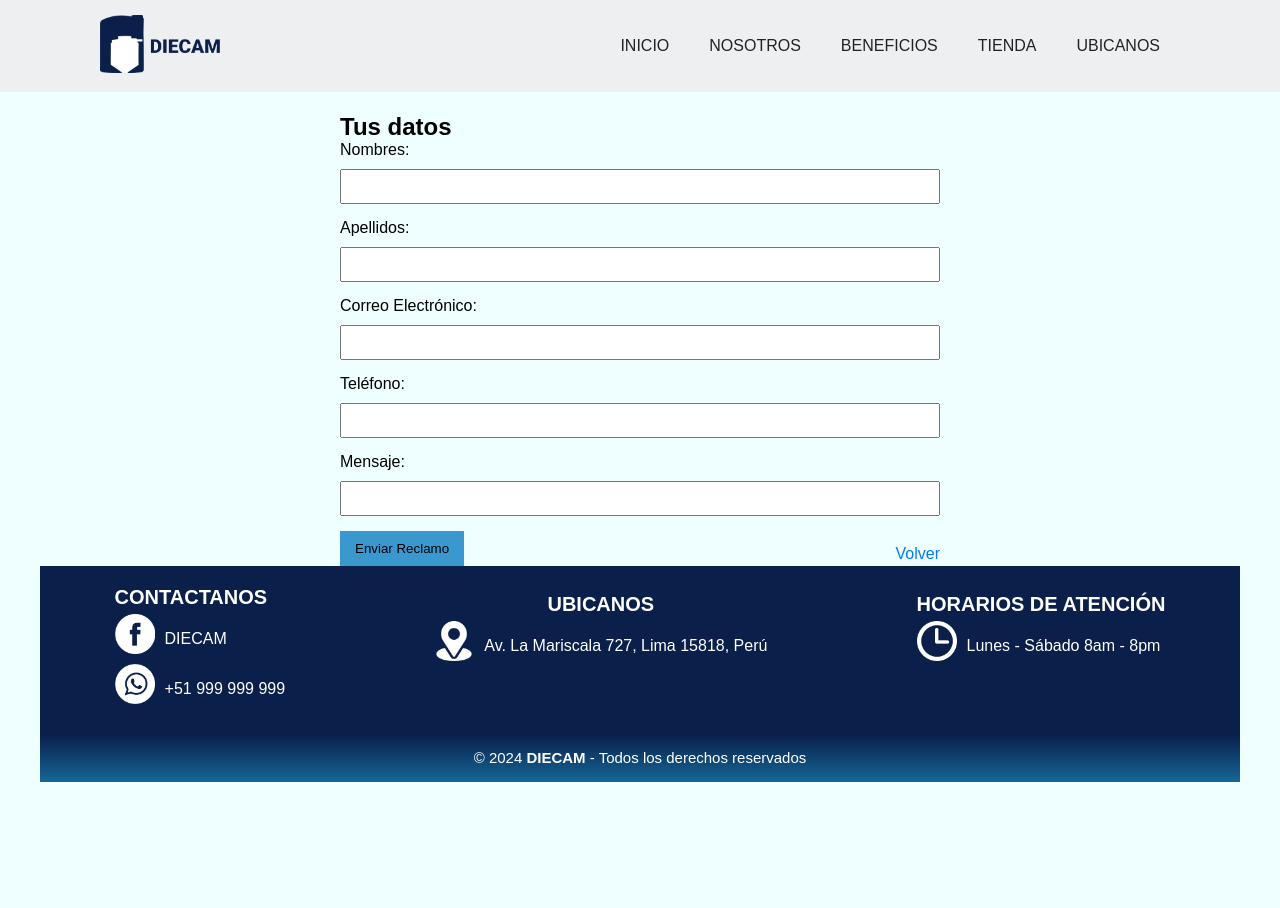
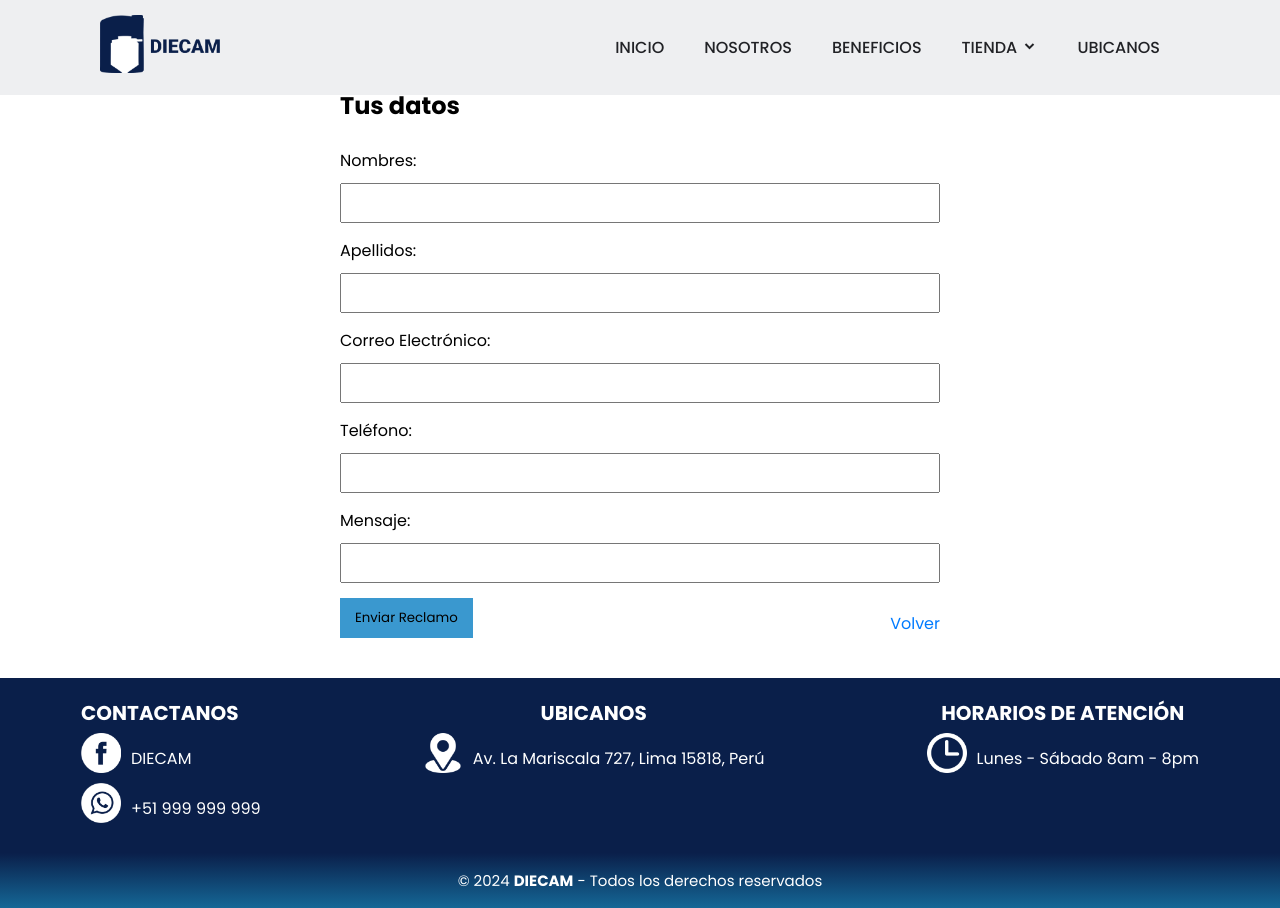
Before and after one commit to Ander678/PAGINA_ROTOPLAST, a PHP site: page /reclamo.html in a window 1280 px wide. Before the commit the page ends 782 px from the top, so only its background shows below. Run offline with PHP 8.4, Linux system fonts and the light colour scheme.

Commit message:
pusheo de reclamo

```diff
--- a/rotoplast/css/reclamo.css
+++ b/rotoplast/css/reclamo.css
@@ -1,10 +1,3 @@
-body {
-    font-family: Arial, sans-serif;
-    margin: 20px;
-    padding: 20px;
-    background-color: rgb(239, 255, 255);
-}
-
 h1 {
     text-align: center;
     color: #333;
@@ -25,10 +18,6 @@ input, textarea {
     padding: 8px;
     margin-bottom: 15px;
     box-sizing: border-box;
-}
-
-textarea {
-    resize: vertical;
 }
 
 button {
@@ -78,3 +67,10 @@ button:hover {
     justify-content: space-between;
     align-items: center;
 }
+#HOJA{
+    font-family: Arial, sans-serif;
+    margin: 20px;
+    padding: 20px;
+    background-color: #ffffff;
+    align-items: center;
+}
--- a/rotoplast/productos.html
+++ b/rotoplast/productos.html
@@ -116,7 +116,7 @@
                     <!--Inicio CISTERNAS-->
                     <div class="box" data-nombre="CISTERNA" category="Cisternas" data-cantidad="12">
                         <div class="box-img">
-                            <img src="img/PRODUCTOS DIECAM/CISTERNA/CISTERNA 1,200 LTS con Valv Y Flotador+T. Succión/2662293074.png" alt="">
+                            <img src="img/PRODUCTOS DIECAM/CISTERNA/CISTERNA 2,000 LT con Valv Y Flotador+T. Succión/2570921463.jpg" alt="">
                         </div>
                         <h4>CISTERNA 1,200 LTS con Valv Y Flotador+T. Succión</h4>
                         <a href="https://api.whatsapp.com/send?phone=51919473580" target="_blank" class="btn">COTIZA AHORA!</a>
@@ -348,7 +348,7 @@
 
                     <div class="box" data-nombre="TERNA" category="Termas" data-cantidad="1">
                         <div class="box-img">
-                            <img src="img/PRODUCTOS DIECAM/TERNAS/DUCHA ELECTRICA 4T 220V BLANCA/2589011816.png" alt="">
+menu-icon                            <img src="img/PRODUCTOS DIECAM/TERNAS/DUCHA ELECTRICA 4T 220V BLANCA/2589011816.png" alt="">
                         </div>
                         <h4>DUCHA ELECTRICA 4T 220V BLANCA</h4>
                         <a href="https://api.whatsapp.com/send?phone=51919473580" target="_blank" class="btn">COTIZA AHORA!</a>
--- a/rotoplast/reclamo.html
+++ b/rotoplast/reclamo.html
@@ -6,6 +6,10 @@
     <title>Hoja de Reclamaciones</title>
     <link rel="stylesheet" href="css/reclamo.css">
     <link rel="stylesheet" href="css/style.css">
+    <link rel="stylesheet" href="https://cdn.jsdelivr.net/npm/boxicons@latest/css/boxicons.min.css">
+    <style>
+        @import url('https://fonts.googleapis.com/css2?family=Poppins:wght@100;200;300;400;500;600;700;800;900&display=swap');
+    </style>
 
 </head>
 <body>
@@ -28,12 +32,12 @@
     </header>
 
 
-
-    <h1>HOJA DE RECLAMACIONES</h1>
-    <br><br>
+    <div id="HOJA">
 
             <form action="#" method="post">
-            <h2>Tus datos</h2>
+                <h1>HOJA DE RECLAMACIONES</h1>
+
+                <h2>Tus datos</h2><br>
 
                 <label for="nombre">Nombres:</label>
                 <input type="text" id="nombre" name="nombre" required>
@@ -56,6 +60,7 @@
                 </div>
             </form>
         <div id="mensaje-confirmacion">El reclamo ha sido enviado y se está procesando. Gracias por tu paciencia.</div>
+    </div>
 
     <footer id="footer">
         <div class="socials">
@@ -78,5 +83,7 @@
     <div class="group-2">
         <small>&copy; 2024 <b>DIECAM</b> - Todos los derechos reservados</small>
     </div>
+    <script src="js/animacion.js"></script>
+    <script src="js/main.js"></script>
 </body>
 </html>
```
Lines whose indentation alone changed are shown as unchanged.
